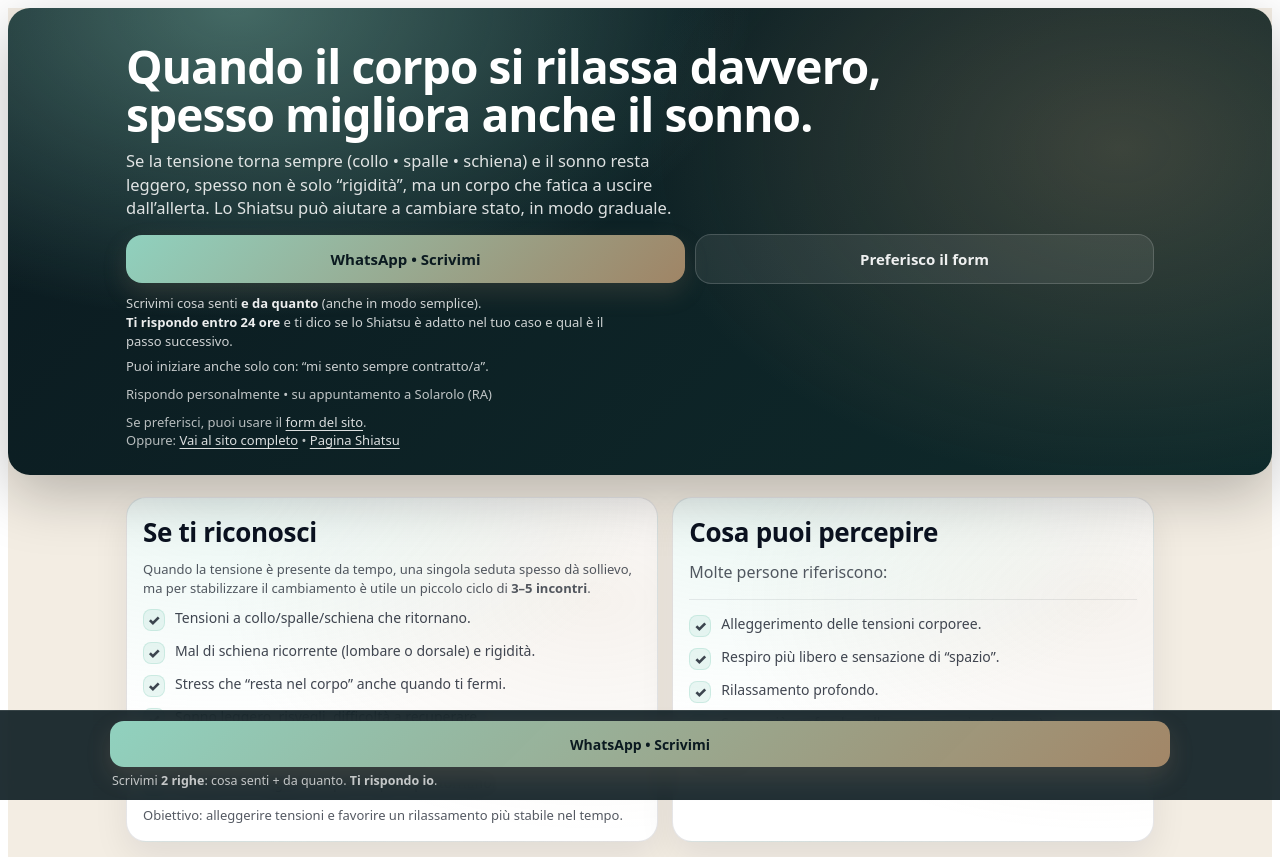
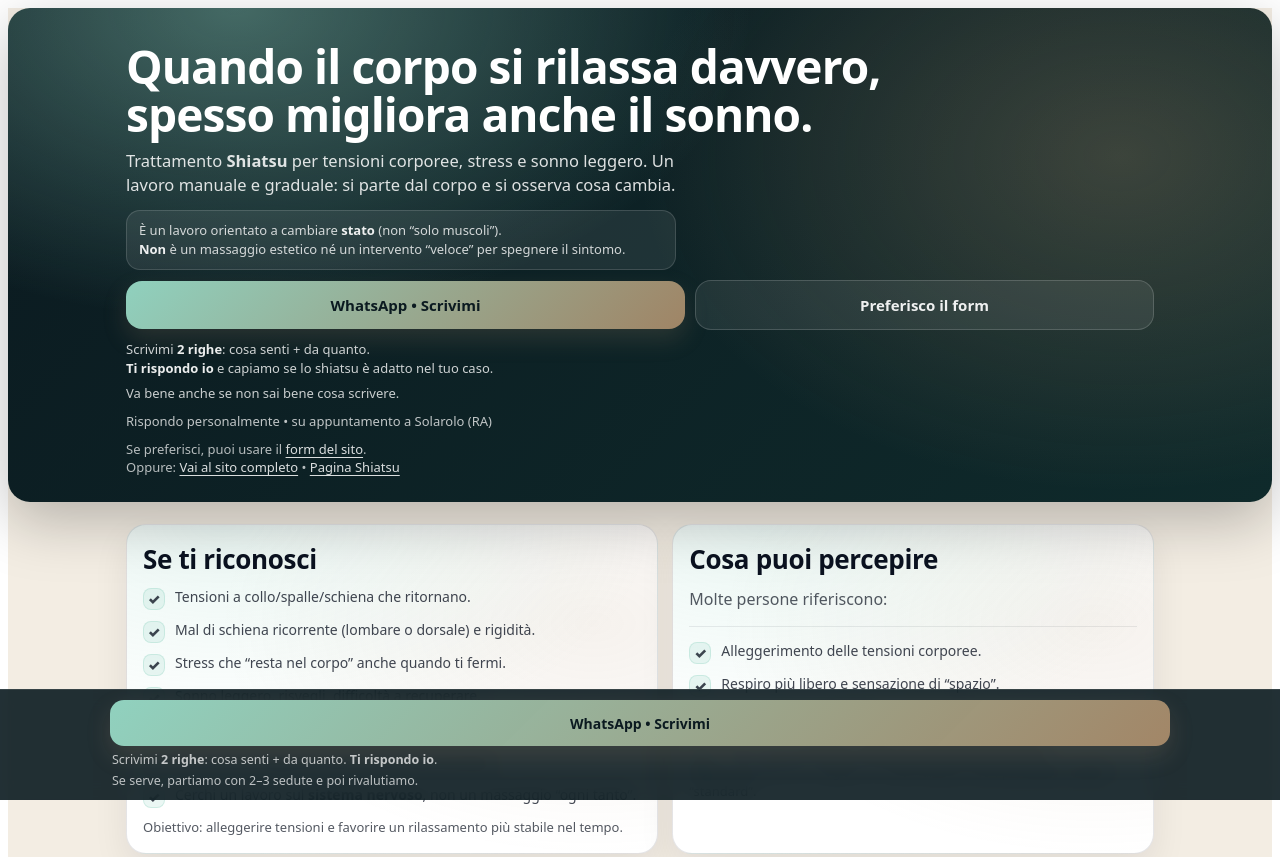
Before and after one commit to centolaniluca-software/shiatsu_landing, a plain HTML site: page index.html in a window 1280 px wide. Shown: the top 857 px of the page. Drawn offline with Linux system fonts and the light colour scheme.

Commit message:
Update index.html

```diff
--- a/index.html
+++ b/index.html
@@ -7,7 +7,6 @@
   <title>Shiatsu | Tensioni + Sonno | Luca Centolani</title>
   <meta name="description" content="Trattamento Shiatsu per tensioni corporee, stress e sonno leggero. Approccio graduale e personalizzato. Solarolo (RA).">
 
-  <!-- Meta Pixel (stesso pixel) -->
   <script>
     !function(f,b,e,v,n,t,s)
     {if(f.fbq)return;n=f.fbq=function(){n.callMethod?
@@ -20,7 +19,6 @@
 
     fbq('init', '220009700640058');
     fbq('track', 'PageView');
-    /* evento per distinguere la landing */
     fbq('trackCustom', 'View_Landing_Shiatsu');
   </script>
   <noscript>
@@ -33,7 +31,6 @@
 
 <div id="lc-shiatsu">
   <style>
-    /* base */
     #lc-shiatsu{font-family:system-ui,-apple-system,Segoe UI,Roboto,Arial,sans-serif;color:#0b1220}
     #lc-shiatsu{background:#F3EDE3;}
     #lc-shiatsu *{box-sizing:border-box}
@@ -43,7 +40,6 @@
     #lc-shiatsu .small{font-size:13px;line-height:1.45}
     #lc-shiatsu .hr{height:1px;background:rgba(11,18,32,.08);margin:14px 0}
 
-    /* palette più “shiatsu”: profonda, calda, meno “tech” */
     #lc-shiatsu .hero{
       position:relative; overflow:hidden; border-radius:22px;
       background:
@@ -94,6 +90,20 @@
     #lc-shiatsu .heroAlt a{
       text-decoration:underline;text-underline-offset:3px;color:rgba(255,255,255,.85);
     }
+
+    /* NUOVO: filtro elegante */
+    #lc-shiatsu .qualify{
+      margin-top:12px;
+      padding:10px 12px;
+      border-radius:14px;
+      background:rgba(255,255,255,.08);
+      border:1px solid rgba(255,255,255,.14);
+      color:rgba(255,255,255,.80);
+      font-size:13px;
+      line-height:1.45;
+      max-width:74ch;
+    }
+    #lc-shiatsu .qualify strong{color:rgba(255,255,255,.92)}
 
     #lc-shiatsu .section{padding:22px 0}
     #lc-shiatsu .secTitle{margin:0 0 10px;letter-spacing:-.35px;font-size:clamp(18px, 5.2vw, 26px)}
@@ -185,17 +195,20 @@
     }
   </style>
 
-  <!-- HERO -->
   <section class="hero">
     <div class="wrap">
       <h1>Quando il corpo si rilassa davvero,<br>spesso migliora anche il sonno.</h1>
 
       <p class="sub">
-  Se la tensione torna sempre (collo • spalle • schiena) e il sonno resta leggero,
-  spesso non è solo “rigidità”, ma un corpo che fatica a uscire dall’allerta.
-  Lo Shiatsu può aiutare a cambiare stato, in modo graduale.
-</p>
+        Trattamento <strong>Shiatsu</strong> per tensioni corporee, stress e sonno leggero.
+        Un lavoro manuale e graduale: si parte dal corpo e si osserva cosa cambia.
+      </p>
 
+      <!-- NUOVO: filtro -->
+      <div class="qualify">
+        È un lavoro orientato a cambiare <strong>stato</strong> (non “solo muscoli”).<br>
+        <strong>Non</strong> è un massaggio estetico né un intervento “veloce” per spegnere il sintomo.
+      </div>
 
       <div class="ctaRow">
         <a class="btn btnPrimary"
@@ -209,12 +222,11 @@
         </a>
       </div>
 
-     <div class="ctaNote">
-  Scrivimi cosa senti <strong>e da quanto</strong> (anche in modo semplice).<br>
-  <strong>Ti rispondo entro 24 ore</strong> e ti dico se lo Shiatsu è adatto nel tuo caso e qual è il passo successivo.
-  <div class="ctaPerm">Puoi iniziare anche solo con: “mi sento sempre contratto/a”.</div>
-</div>
-
+      <div class="ctaNote">
+        Scrivimi <strong>2 righe</strong>: cosa senti + da quanto.<br>
+        <strong>Ti rispondo io</strong> e capiamo se lo shiatsu è adatto nel tuo caso.
+        <div class="ctaPerm">Va bene anche se non sai bene cosa scrivere.</div>
+      </div>
 
       <div class="micro">
         Rispondo personalmente • su appuntamento a Solarolo (RA)
@@ -228,15 +240,10 @@
     </div>
   </section>
 
-  <!-- SE TI RICONOSCI + BENEFICI REALISTICI -->
   <section class="section">
     <div class="wrap twoCol">
       <div class="soft">
         <h2 class="secTitle" style="margin:0 0 10px">Se ti riconosci</h2>
-        <div class="small muted" style="margin:6px 0 10px">
-  Quando la tensione è presente da tempo, una singola seduta spesso dà sollievo,
-  ma per stabilizzare il cambiamento è utile un piccolo ciclo di <strong>3–5 incontri</strong>.
-</div>
         <ul class="bullets">
           <li class="li"><span class="tick">✓</span><span>Tensioni a collo/spalle/schiena che ritornano.</span></li>
           <li class="li"><span class="tick">✓</span><span>Mal di schiena ricorrente (lombare o dorsale) e rigidità.</span></li>
@@ -244,6 +251,8 @@
           <li class="li"><span class="tick">✓</span><span>Sonno leggero, risvegli, difficoltà a recuperare.</span></li>
           <li class="li"><span class="tick">✓</span><span>Rigidità e stanchezza fisica persistente.</span></li>
           <li class="li"><span class="tick">✓</span><span>Disturbi che migliorano per un po’ e poi tornano.</span></li>
+          <!-- NUOVO: selezione -->
+          <li class="li"><span class="tick">✓</span><span>Cerchi un lavoro sul <strong>sistema nervoso</strong>, non un massaggio “ogni tanto”.</span></li>
         </ul>
         <div class="small muted" style="margin-top:10px">
           Obiettivo: alleggerire tensioni e favorire un rilassamento più stabile nel tempo.
@@ -269,7 +278,6 @@
     </div>
   </section>
 
-  <!-- COS’È + IL TUO MODO DI LAVORARE -->
   <section class="section">
     <div class="wrap twoCol">
       <div class="soft">
@@ -301,7 +309,6 @@
           Successivamente gli intervalli possono essere gradualmente allungati in base alle esigenze della persona.
         </div>
 
-        <!-- LINK verso sito (aggiunta) -->
         <div class="small muted" style="margin-top:12px">
           Se vuoi approfondire il mio approccio complessivo:
           <a href="https://www.lucacentolani.net/come-lavoro" target="_blank" rel="noopener">Come lavoro</a>
@@ -311,7 +318,6 @@
     </div>
   </section>
 
-  <!-- RISULTATI REALISTICI (grid) -->
   <section class="section">
     <div class="wrap">
       <h2 class="secTitle">Cosa può cambiare (in modo realistico)</h2>
@@ -323,7 +329,6 @@
     </div>
   </section>
 
-  <!-- LINK prima delle testimonianze (aggiunta) -->
   <section class="section" style="padding-top:0">
     <div class="wrap">
       <div class="small muted">
@@ -333,7 +338,6 @@
     </div>
   </section>
 
-  <!-- TESTIMONIANZE (riuso) -->
   <section class="section">
     <div class="wrap twoCol2">
       <div class="quote">
@@ -347,7 +351,6 @@
     </div>
   </section>
 
-  <!-- FAQ (ridotte e specifiche) -->
   <section class="section" id="faq">
     <div class="wrap">
       <h2 class="secTitle">Domande frequenti</h2>
@@ -387,13 +390,17 @@
     </div>
   </section>
 
-  <!-- CTA BAND -->
   <section class="section" id="contatto">
     <div class="wrap">
       <div class="ctaBand">
         <h2 class="secTitle" style="margin:0 0 8px">Vuoi capire se fa per te?</h2>
         <div style="color:rgba(255,255,255,.82);line-height:1.5">
           Scrivimi <strong>2 righe</strong>: cosa senti + da quanto. <strong>Ti rispondo io</strong> e capiamo se lo shiatsu è adatto nel tuo caso.
+        </div>
+
+        <!-- NUOVO: frase selettiva -->
+        <div class="small" style="margin-top:10px;color:rgba(255,255,255,.72)">
+          Se serve continuità, di solito iniziamo con <strong>un piccolo ciclo</strong> (2–3 sedute) e poi rivalutiamo.
         </div>
 
         <div class="ctaRow" style="margin-top:12px">
@@ -412,7 +419,6 @@
     </div>
   </section>
 
-  <!-- FORM SOLO IN FONDO -->
   <section class="section" id="form-alt">
     <div class="wrap">
       <div class="soft">
@@ -457,6 +463,7 @@
     </div>
     <div class="stickyNote">
       Scrivimi <strong>2 righe</strong>: cosa senti + da quanto. <strong>Ti rispondo io</strong>.
+      <span style="display:block;margin-top:4px;color:rgba(255,255,255,.70)">Se serve, partiamo con 2–3 sedute e poi rivalutiamo.</span>
     </div>
   </div>
 
@@ -483,7 +490,6 @@
         fire("Contatti_Click_Shiatsu", { href: href });
       }
 
-      // (opzionale) track visite al sito / pagina shiatsu dal landing
       if (href === "https://www.lucacentolani.net" || href === "https://www.lucacentolani.net/") {
         fire("GoTo_Sito_From_Landing_Shiatsu", { href: href });
       }
```
